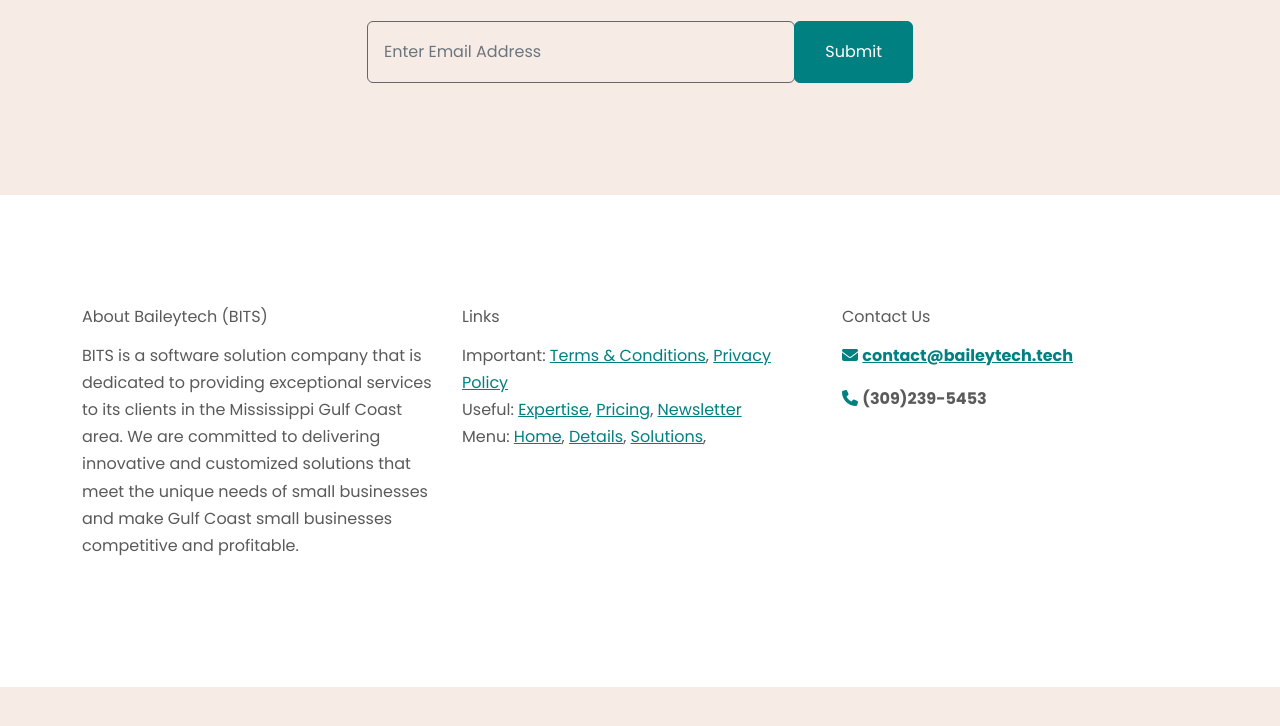
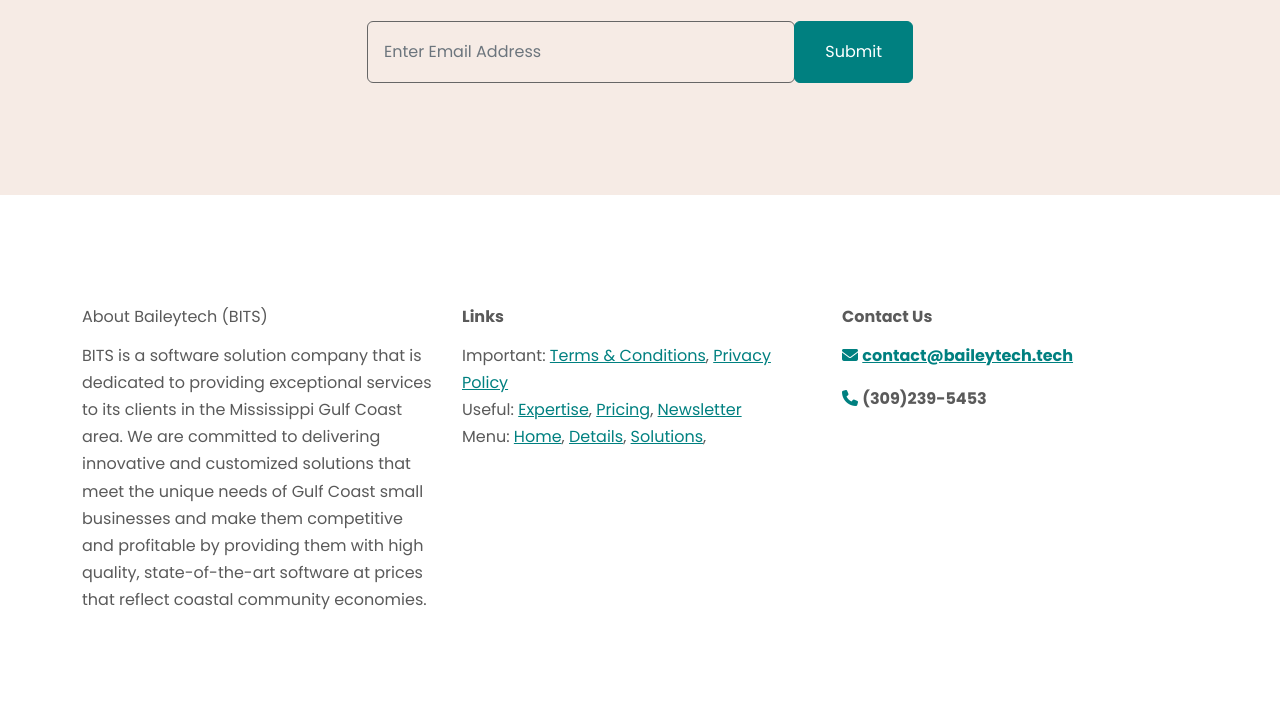
Before and after one commit to chris-mastic/baileytech, a website: page app/templates/index.html in a window 1280 px wide. Shown: the part 5482-6208 px from the top of the page. Before the commit the page ends 6169 px from the top, so only its background shows below. Drawn offline with nearby package versions, Linux system fonts and the light colour scheme; files that its build step writes are made by us from their sources; files whose address does not match are found by name.

Commit message:
Modify About section

```diff
--- a/app/templates/index.html
+++ b/app/templates/index.html
@@ -606,17 +606,18 @@
       <div class="container">
         <div class="row">
           <div class="col-md-4 my-3">
-            <h6>About Baileytech (BITS)</h6>
+            <h6><stron>About Baileytech (BITS)</strong></h6>
             <p>
               BITS is a software solution company that is dedicated to providing
               exceptional services to its clients in the Mississippi Gulf Coast
               area. We are committed to delivering innovative and customized
-              solutions that meet the unique needs of small businesses and make
-              Gulf Coast small businesses competitive and profitable.
+              solutions that meet the unique needs of Gulf Coast small businesses and make
+              them competitive and profitable by providing them with high quality, state-of-the-art software
+              at prices that reflect coastal community economies.
             </p>
           </div>
           <div class="col-md-4 my-3">
-            <h6>Links</h6>
+            <h6><strong>Links</strong></h6>
             <ul class="list-unstyled">
               <li>
                 Important: <a href="#">Terms & Conditions</a>,
@@ -635,7 +636,7 @@
             </ul>
           </div>
           <div class="col-md-4 my-3">
-            <h6>Contact Us</h6>
+            <h6><strong>Contact Us</strong></h6>
             <ul class="list-unstyled">
               <p>
               <i class="fas fa-envelope fa-1x text-primary"></i>
```
